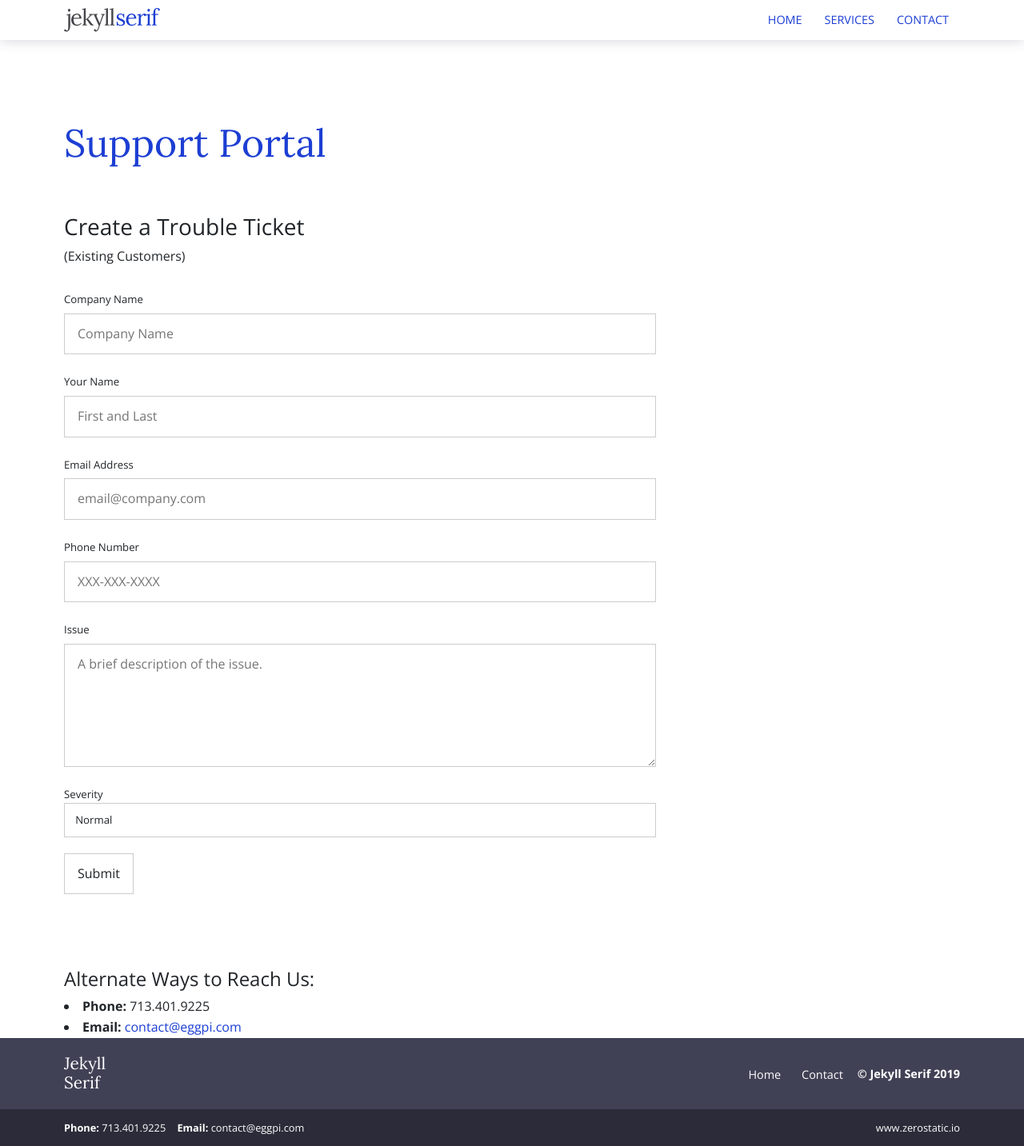
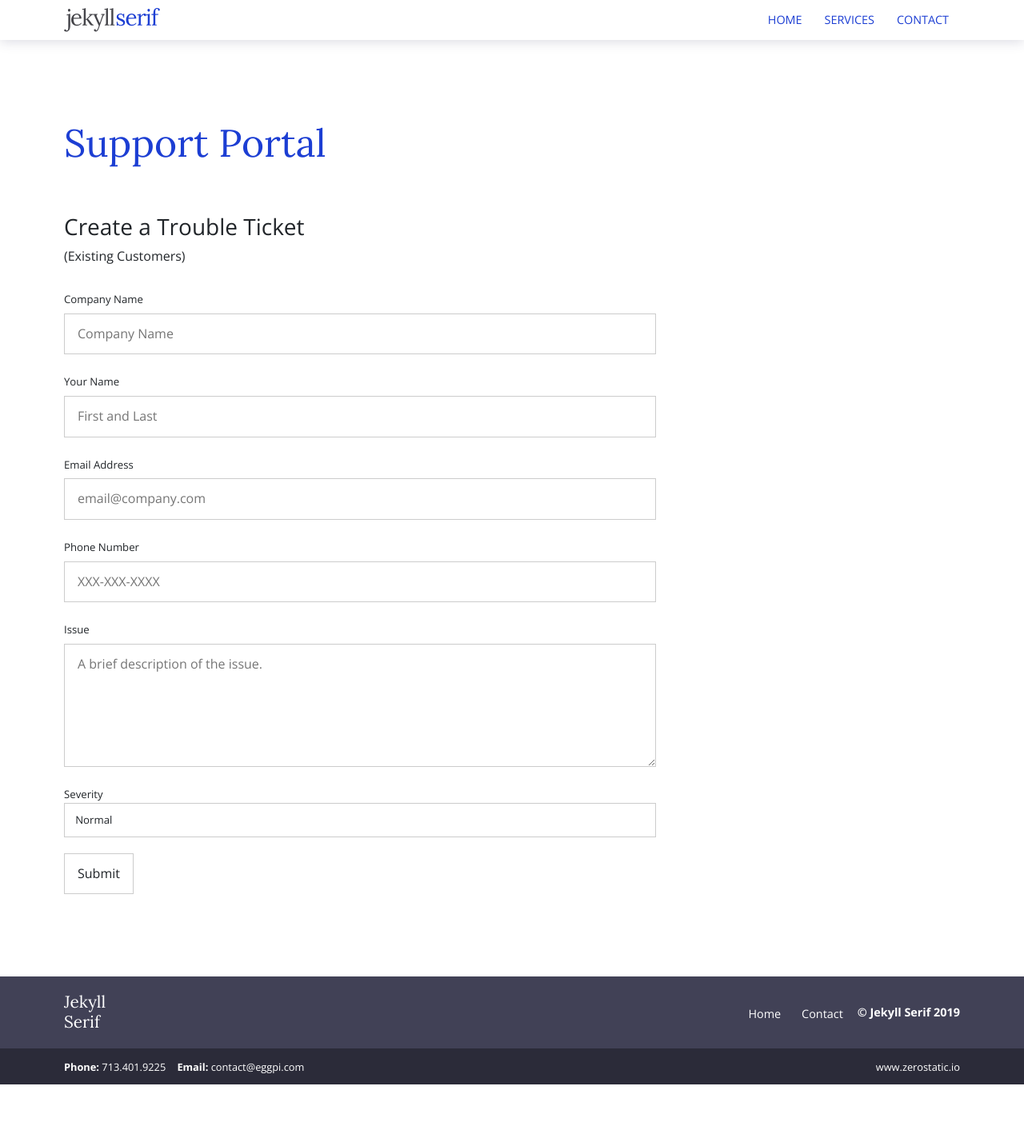
Before and after one commit to eggpi-site/eggpi-site.github.io, a Jekyll site: the page built from support.html, in a window 1280 px wide. Shown: the whole page at 80% size. Built offline with Jekyll 4.4.1, drawn with Linux system fonts in a browser that asks for light colours; after the commit the page ends 1356 px from its top, so only the background shows below that.

Commit message:
Update support.html

```diff
--- a/support.html
+++ b/support.html
@@ -142,11 +142,8 @@ bodyClass: page-contact
 
 
 
-</br></br>
-   <h4 class="mt-4">Alternate Ways to Reach Us:</h4>
-     <li><strong>Phone: </strong>{{ site.data.contact.phone }}</li>
-     <li><strong>Email: </strong><a href="mailto:{{ site.data.contact.email }}">
-         {{ site.data.contact.email }}</a></li>
+       </br></br></br></br>
+
 
 
     </div>
```
